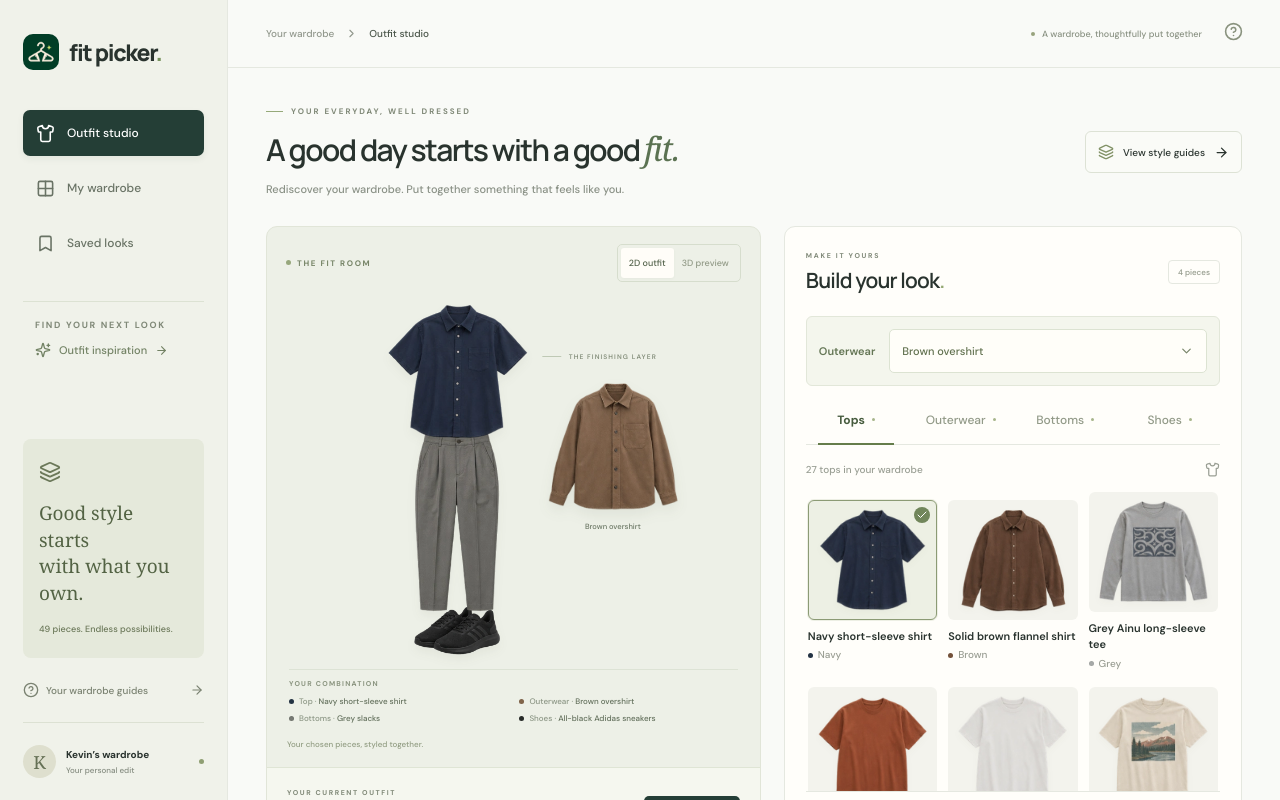
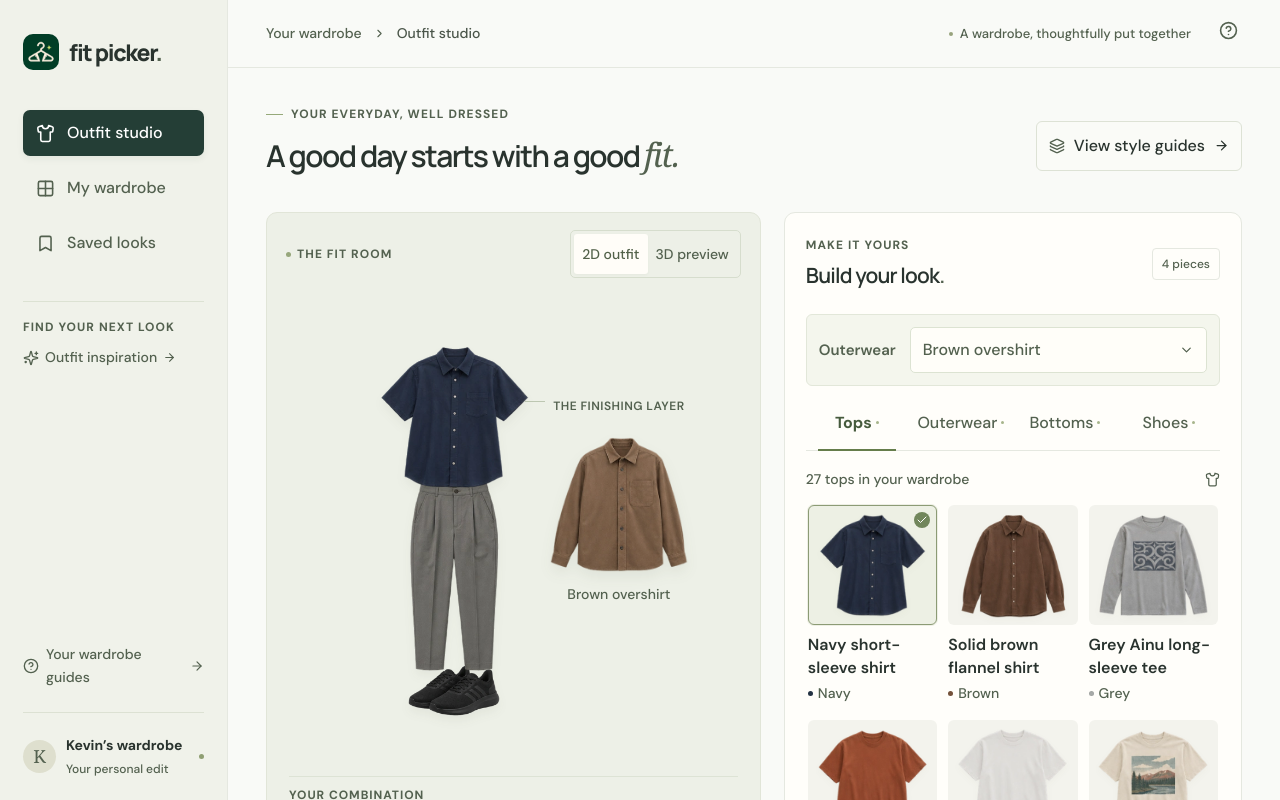
Before and after one commit to kebin20/fit-picker, a React (Vite) app: page / in a window 1280 px wide. Shown: the top 800 px of the page. Built offline with nearby package versions, Linux system fonts and the light colour scheme.

Commit message:
Improve text legibility and simplify the studio layout

```diff
--- a/package.json
+++ b/package.json
@@ -1,7 +1,7 @@
 {
   "name": "fit-picker",
   "private": true,
-  "version": "0.8.0",
+  "version": "0.8.1",
   "type": "module",
   "scripts": {
     "dev": "vite --host 127.0.0.1",
--- a/src/App.tsx
+++ b/src/App.tsx
@@ -70,7 +70,6 @@ export default function App() {
   const compatible = matchingLooks.filter(o => recommendationView === 'all' || (recommendationView === 'styled' ? o.origin === 'styled' : o.origin !== 'styled'))
   const garmentList = garments.filter(g => (g.category === category || g.wearableAs?.includes(category)) && (page !== 'wardrobe' || wardrobeSeason === 'All seasons' || g.seasons.includes(wardrobeSeason)) && ((page === 'wardrobe' && showRecommended) || g.ownership !== 'recommended') && `${g.name} ${g.colorName}`.toLowerCase().includes(search.toLowerCase()))
   const outerwear = garments.filter(g => (g.category === 'layers' || g.wearableAs?.includes('layers')) && g.ownership === 'confirmed')
-  const count = garments.filter(g => g.ownership !== 'recommended').length
   useEffect(() => { if (modal && dialog.current && !dialog.current.open) dialog.current.showModal(); if (!modal && dialog.current?.open) dialog.current.close() }, [modal])
   useEffect(() => { if (!notice) return; const id = window.setTimeout(() => setNotice(''), 5000); return () => clearTimeout(id) }, [notice])
 
@@ -127,13 +126,13 @@ export default function App() {
       <a className="brand" href="#" onClick={e => { e.preventDefault(); setPage('studio') }}><img src="/icon-192.png" alt=""/><span>fit picker<span className="brand-dot">.</span></span></a>
       <nav aria-label="Main navigation">{navigation}</nav>
       <div className="sidebar-inspiration"><p className="eyebrow">FIND YOUR NEXT LOOK</p><button onClick={() => { setPage('studio'); requestAnimationFrame(() => document.querySelector('.recommendation-section')?.scrollIntoView({ behavior: window.matchMedia('(prefers-reduced-motion: reduce)').matches ? 'instant' : 'smooth' })) }}><Sparkles size={16}/>Outfit inspiration<ArrowRight size={13}/></button></div>
-      <div className="sidebar-bottom"><div className="wardrobe-note"><Layers3 size={22}/><p>Good style starts<br/>with what you own.</p><span>{count} pieces. Endless possibilities.</span></div><button className="source-link" onClick={() => setModal('sources')}><CircleHelp size={16}/> Your wardrobe guides <ArrowRight size={14}/></button><div className="profile"><div className="avatar">K</div><div><strong>Kevin’s wardrobe</strong><small>Your personal edit</small></div><span className="profile-dot"/></div></div>
+      <div className="sidebar-bottom"><button className="source-link" onClick={() => setModal('sources')}><CircleHelp size={16}/> Your wardrobe guides <ArrowRight size={14}/></button><div className="profile"><div className="avatar">K</div><div><strong>Kevin’s wardrobe</strong><small>Your personal edit</small></div><span className="profile-dot"/></div></div>
     </aside>
 
     <div className="main-shell">
       <header className="topbar"><span className="breadcrumb">Your wardrobe <ChevronRight size={13}/> <strong>{page === 'studio' ? 'Outfit studio' : page === 'wardrobe' ? 'My wardrobe' : 'Saved looks'}</strong></span><span className="topbar-note"><span/> A wardrobe, thoughtfully put together</span><button className="mobile-brand" onClick={() => setPage('studio')}><img src="/icon-192.png" alt=""/>fit picker.</button><button className="help-button" aria-label="About Fit Picker" onClick={() => setModal('about')}><CircleHelp size={19}/></button></header>
       <main>
-        <div className="page-heading"><div><div className="eyebrow"><span className="tiny-line"/> YOUR EVERYDAY, WELL DRESSED</div><h1>{page === 'studio' ? <>A good day starts<br className="mobile-break"/> with a good <em>fit.</em></> : page === 'wardrobe' ? <>Your wardrobe, <em>considered.</em></> : <>Good looks, <em>on repeat.</em></>}</h1><p>{page === 'studio' ? 'Rediscover your wardrobe. Put together something that feels like you.' : page === 'wardrobe' ? 'Every piece from your seasonal guides, all in one place.' : 'Your favourite combinations, ready for the next time.'}</p></div><button className="guide-button" aria-label="View style guides" title="View style guides" onClick={() => setModal('sources')}><Layers3 size={16}/><span>View style guides</span><ArrowRight size={15}/></button></div>
+        <div className="page-heading"><div><div className="eyebrow"><span className="tiny-line"/> YOUR EVERYDAY, WELL DRESSED</div><h1>{page === 'studio' ? <>A good day starts<br className="mobile-break"/> with a good <em>fit.</em></> : page === 'wardrobe' ? <>Your wardrobe, <em>considered.</em></> : <>Good looks, <em>on repeat.</em></>}</h1>{page !== 'studio' && <p>{page === 'wardrobe' ? 'Every piece from your seasonal guides, all in one place.' : 'Your favourite combinations, ready for the next time.'}</p>}</div><button className="guide-button" aria-label="View style guides" title="View style guides" onClick={() => setModal('sources')}><Layers3 size={16}/><span>View style guides</span><ArrowRight size={15}/></button></div>
 
 
 
--- a/src/components/OutfitCanvas.tsx
+++ b/src/components/OutfitCanvas.tsx
@@ -54,6 +54,7 @@ export default function OutfitCanvas({ selection, garments, compact = false }: P
       const width = layer ? 344 : 210
       const height = bottoms?.style === 'shorts' ? 365 : 390
       const scale = Math.min(1, Math.max(.15, (container.clientWidth - 12) / width), Math.max(.15, (container.clientHeight - 12) / height))
+      content.style.setProperty('--outfit-scale', String(scale))
       content.style.transform = `translate(-50%, -50%) scale(${scale})`
     }
     const observer = new ResizeObserver(resize)
--- a/src/components/OutfitPreview.tsx
+++ b/src/components/OutfitPreview.tsx
@@ -15,7 +15,7 @@ export default function OutfitPreview({ outfit, garments = baseGarments }: { out
     ref={ref}
     src={ready ? photo.src : undefined}
     srcSet={ready ? photo.srcSet : undefined}
-    sizes="(max-width: 700px) calc((100vw - 50px) / 2), (max-width: 960px) calc((100vw - 150px) / 2), (max-width: 1190px) calc((100vw - 330px) / 2), (max-width: 1600px) calc((100vw - 350px) / 3), 430px"
+    sizes="(max-width: 700px) calc(100vw - 38px), (max-width: 960px) calc((100vw - 150px) / 2), (max-width: 1190px) calc((100vw - 280px) / 3), (max-width: 1600px) calc((100vw - 350px) / 3), 430px"
     width={photo.width}
     height={photo.height}
     alt={`${outfit.name}: ${outfit.subtitle}. Generated styling illustration.`}
--- a/src/components/outfit-canvas.css
+++ b/src/components/outfit-canvas.css
@@ -112,12 +112,13 @@
 .outfit-canvas__layer-label {
   position: relative;
   display: block;
-  font-size: 7px;
+  /* Counter the photo assembly's scale so its annotations stay readable. */
+  font-size: calc(12px / var(--outfit-scale, 1));
   font-weight: 600;
-  letter-spacing: 1.15px;
+  letter-spacing: .04em;
   text-transform: uppercase;
-  color: #87917e;
-  white-space: nowrap;
+  color:#53614f;
+  text-align: center;
   padding-bottom: 4px;
 }
 
@@ -134,9 +135,9 @@
   max-width: 130px;
   margin-top: -7px;
   text-align: center;
-  font-size: 8px;
+  font-size: calc(14px / var(--outfit-scale, 1));
   line-height: 1.55;
-  color: #6b7764;
+  color:#53614f;
 }
 
 .outfit-canvas__caption {
@@ -148,11 +149,11 @@
 .outfit-canvas__caption-title {
   display: block;
   margin-bottom: 7px;
-  font-size: 7px;
+  font-size: 12px;
   font-weight: 650;
-  letter-spacing: 1.25px;
+  letter-spacing: .08em;
   text-transform: uppercase;
-  color: #8a947f;
+  color:#53614f;
 }
 
 .outfit-canvas__caption ul {
@@ -169,13 +170,13 @@
   align-items: baseline;
   gap: 5px;
   min-width: 0;
-  font-size: 8px;
+  font-size: 14px;
   line-height: 1.5;
-  color: #626f5b;
+  color:#53614f;
 }
 
 .outfit-canvas__piece-label {
-  color: #8c9685;
+  color:#53614f;
 }
 
 .outfit-canvas__swatch {
@@ -192,15 +193,15 @@
   align-items: center;
   justify-content: center;
   text-align: center;
-  font-size: 9px;
+  font-size:13px;
   line-height: 1.6;
-  color: #65745e;
+  color:#53614f;
 }
 
 .outfit-canvas__photo-unavailable small {
   display: block;
-  font-size: 7px;
-  color: #8c9685;
+  font-size:12px;
+  color:#53614f;
 }
 
 .outfit-canvas--empty {
@@ -211,16 +212,16 @@
 }
 
 .outfit-canvas--empty p {
-  font-size: 17px;
+  font-size:17px;
   margin-bottom: 10px;
   color: #4a5c42;
 }
 
 .outfit-canvas--empty > span {
   max-width: 240px;
-  font-size: 11px;
+  font-size:14px;
   line-height: 1.8;
-  color: #8c9685;
+  color:#53614f;
 }
 
 @container (max-height: 330px) {
@@ -237,7 +238,7 @@
 
 @media (max-width: 700px) {
   .outfit-canvas { padding: 5px 16px 10px; }
-  .outfit-canvas__caption li { font-size: 8px; }
-  .outfit-canvas__caption-title { font-size: 7px; }
+  .outfit-canvas__caption li { font-size:14px; }
+  .outfit-canvas__caption-title { font-size:12px; }
 }
 .outfit-canvas--compact{padding:8px}.outfit-canvas--compact .outfit-canvas__arrangement{min-height:0}.outfit-canvas--compact .outfit-canvas__caption{display:none}.outfit-canvas--compact .outfit-canvas__layer-label,.outfit-canvas--compact .outfit-canvas__layer-name{display:none}
```
Also changed, not shown: src/styles.css, 6 other files (tests, documents, lock files or other folders).
